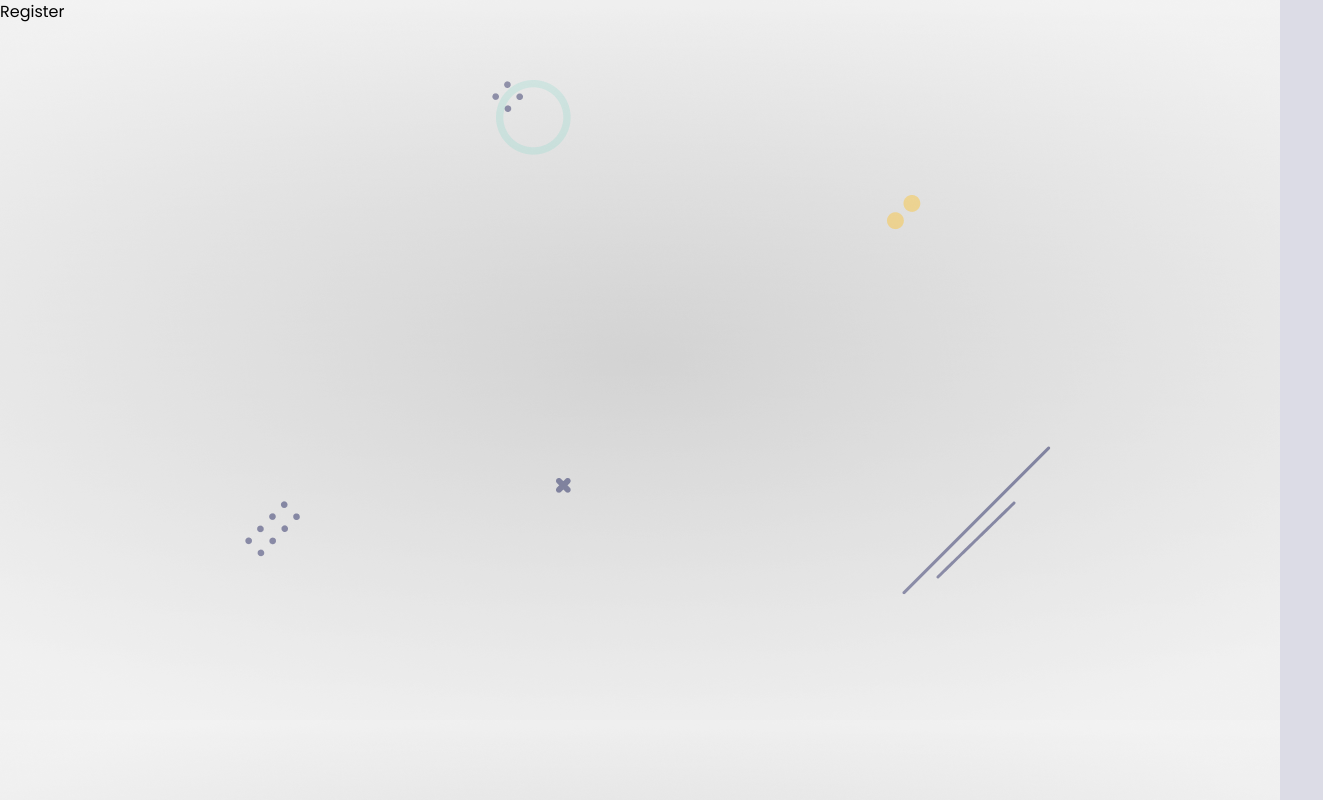
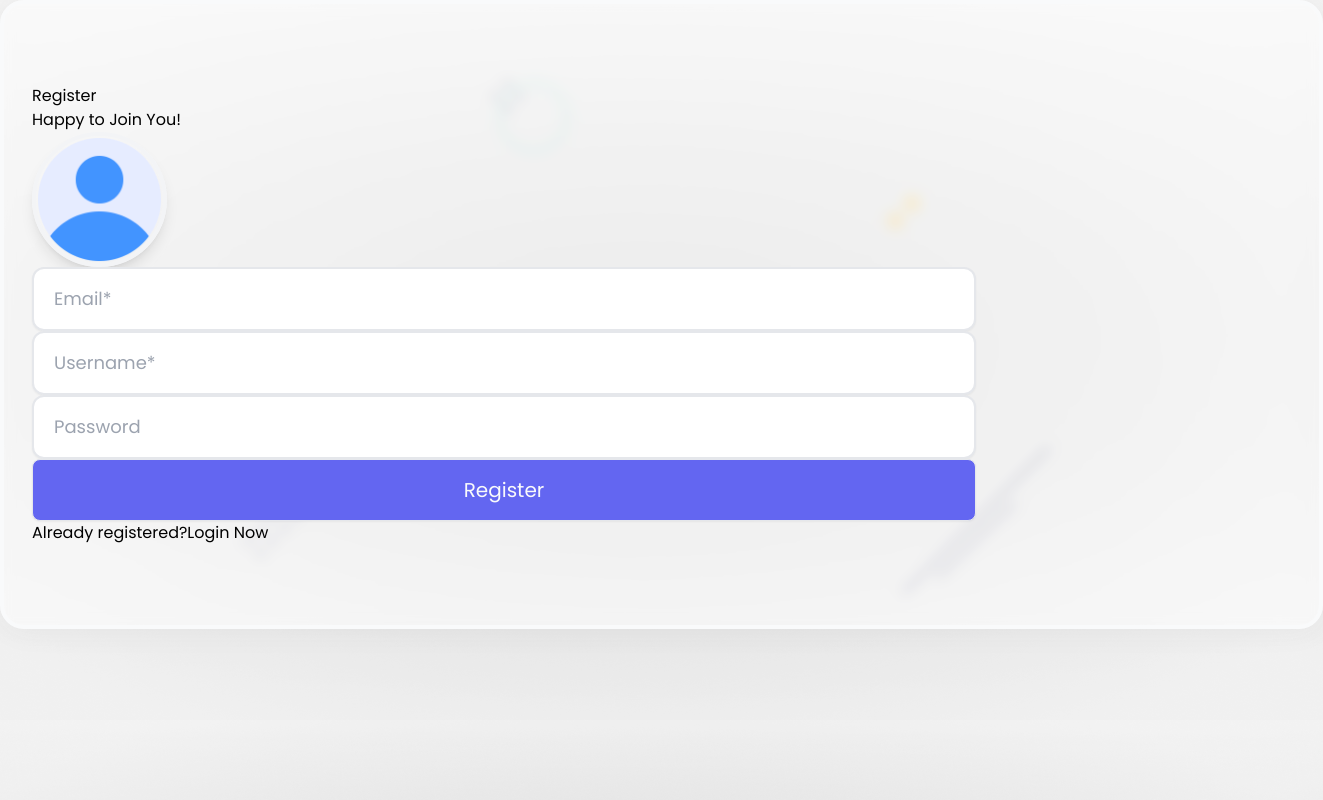
Before and after one commit to Rio-awsm/fullstack-auth, a React (Create React App) app in the folder client/: page /register in a window 1280 px wide. Shown: the whole page, 1323 px wide, since content can reach past the window. Built offline with nearby package versions, Linux system fonts and the light colour scheme.

Commit message:
register ui complete

```diff
--- a/client/src/components/Register.js
+++ b/client/src/components/Register.js
@@ -1,11 +1,100 @@
-import React from 'react'
+import React, { useState } from "react";
+import { Link, useNavigate } from "react-router-dom";
+import avatar from "../assets/profile.png";
+import styles from "../styles/Username.module.css";
+import { Toaster } from "react-hot-toast";
+import { useFormik } from "formik";
+import { registerValidation } from "../helper/validate";
+import convertToBase64 from "../helper/convert";
 
 const Register = () => {
+  const [file, setfile] = useState();
+  const formik = useFormik({
+    initialValues: {
+      email: "",
+      username: "",
+      password: "",
+    },
+    validate: registerValidation,
+    validateOnBlur: false,
+    validateOnChange: false,
+    onSubmit: async (values) => {
+      values = await Object.assign(values, { profile: file || "" });
+      console.log(values);
+    },
+  });
+
+  const onUpload = async (e) => {
+    const base64 = await convertToBase64(e.target.files[0]);
+    setfile(base64);
+  };
+
   return (
-    <div>
-      Register
+    <div class="container mx-auto">
+      <Toaster position="top-center" reverseOrder={false}></Toaster>
+      <div className="flex justify-center items-center h-auto py-8 ">
+        <div className={styles.glass} style={{ width: "45%" }}>
+          <div className="title flex flex-col item-center">
+            <h1 className="text-5xl font-bold text-center">Register</h1>
+            <span className="py-4 text-xl  text-center text-gray-500">
+              Happy to Join You!
+            </span>
+          </div>
+
+          <form className="py-1" onSubmit={formik.handleSubmit}>
+            <div className="profile flex justify-center py-4">
+              <label htmlFor="profile">
+                <img
+                  src={file || avatar}
+                  alt="avatar"
+                  className={styles.profile_img}
+                />
+              </label>
+              <input
+                type="file"
+                id="profile"
+                name="profile"
+                onChange={onUpload}
+              />
+            </div>
+
+            <div className="textbox flex flex-col items-center gap-6">
+              <input
+                {...formik.getFieldProps("email")}
+                className={styles.textbox}
+                type="email"
+                placeholder="Email*"
+              />
+              <input
+                {...formik.getFieldProps("username")}
+                className={styles.textbox}
+                type="text"
+                placeholder="Username*"
+              />
+              <input
+                {...formik.getFieldProps("password")}
+                className={styles.textbox}
+                type="password"
+                placeholder="Password"
+              />
+              <button className={styles.btn} type="submit">
+                Register
+              </button>
+            </div>
+
+            <div className="text-center py-4">
+              <span className="text-gray-500">
+                Already registered?
+                <Link className="text-red-500 ml-2" to="/">
+                  Login Now
+                </Link>
+              </span>
+            </div>
+          </form>
+        </div>
+      </div>
     </div>
-  )
-}
+  );
+};
 
-export default Register
+export default Register;
--- /dev/null
+++ b/client/src/helper/convert.js
@@ -0,0 +1,16 @@
+
+/** image onto base64 */
+export default function convertToBase64(file){
+    return new Promise((resolve, reject) => {
+        const fileReader = new FileReader();
+        fileReader.readAsDataURL(file);
+
+        fileReader.onload = () => {
+            resolve(fileReader.result)
+        }
+
+        fileReader.onerror = (error) => {
+            reject(error)
+        }
+    })
+}
--- a/client/src/helper/validate.js
+++ b/client/src/helper/validate.js
@@ -44,6 +44,15 @@
   return errors;
 }
 
+//validate register form
+export async function registerValidation(values) {
+  const errors = usernameVerify({}, values);
+  passwordVerify(errors, values);
+  emailVerify(errors, values);
+
+  return errors;
+}
+
 // validate user name
 function usernameVerify(error = {}, values) {
   if (!values.username) {
@@ -53,3 +62,15 @@
   }
   return error;
 }
+
+//validate email
+function emailVerify(error = {}, values) {
+  if (!values.email) {
+    error.email = toast.error("Email Required...!");
+  } else if (values.email.includes("")) {
+    error.email = toast.error("Wrong Email...!");
+  } else if (!/^[A-Z0-9._%+-]+@[A-Z0-9.-]+\.[A-Z]{2,4}$/i.test(values.email)) {
+    error.email = toast.error("Invalid email address...!");
+  }
+  return error;
+}
```
